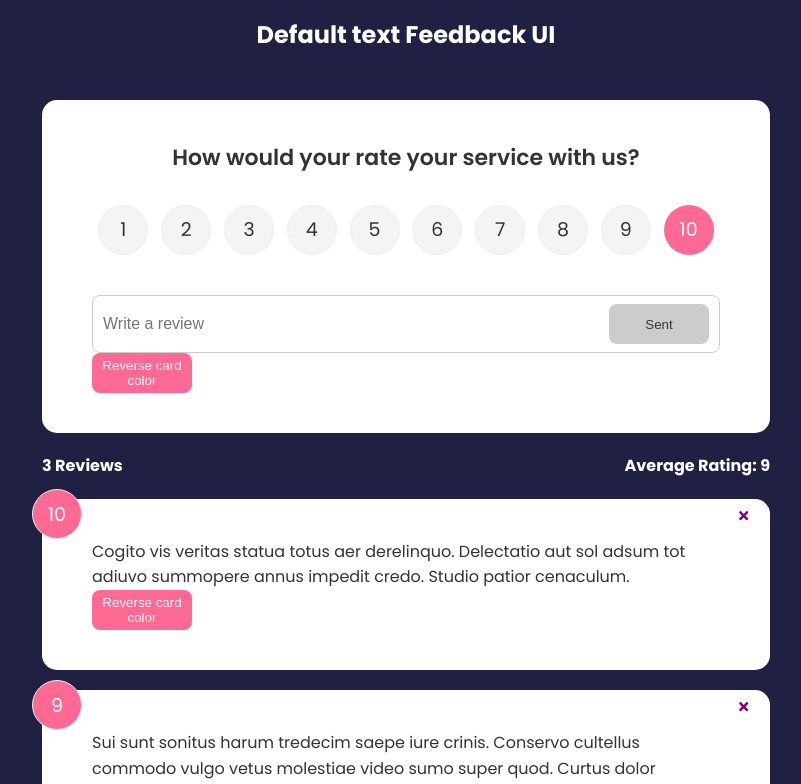
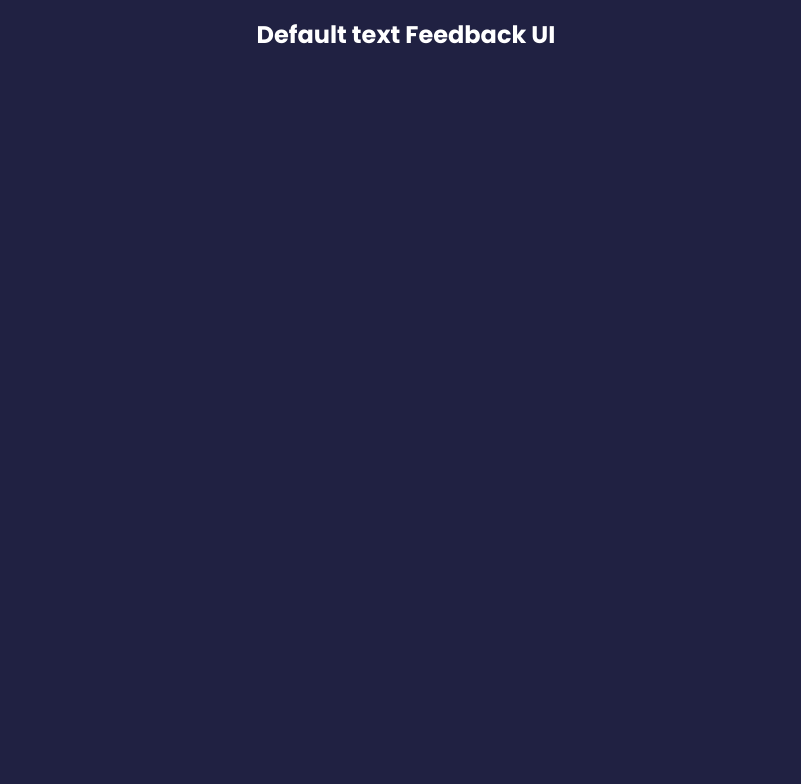
Before and after one commit to IgorZn/react_feedbacj_ui, a React (Create React App) app: page /about in a window 1280 px wide. Shown: the top 784 px of the page, without its empty margins (234-1035 px from the left). Built offline with nearby package versions, Linux system fonts and the light colour scheme.

Commit message:
5 Creating Links

```diff
--- a/package.json
+++ b/package.json
@@ -13,6 +13,7 @@
     "react": "^18.2.0",
     "react-dom": "^18.2.0",
     "react-icons": "^4.12.0",
+    "react-router-dom": "^6.20.1",
     "react-scripts": "5.0.1",
     "web-vitals": "^2.1.4"
   },
--- a/src/App.js
+++ b/src/App.js
@@ -1,26 +1,38 @@
+import {useState} from "react";
+import {BrowserRouter, Route, Routes} from 'react-router-dom'
+//
 import Header from "./components/Header";
-import FeedbackItem from "./components/FeedbackItem";
 import FeedbackData from "./fakeData";
 import FeedBackList from "./components/FeedBackList";
-import {useState} from "react";
 import FeedbackStats from "./components/FeedbackStats";
 import FeedbackForm from "./components/FeedbackForm";
+import About from "./pages/About";
 
 function App() {
     const [feedback, setFeedback] = useState(FeedbackData);
 
     return (
         <>
-            <Header/>
-            <div className="container">
-                <FeedbackForm setFeedback={setFeedback}/>
-                <FeedbackStats feedback={feedback} />
-                <FeedBackList feedback={feedback} setFeedback={setFeedback}/>
-            </div>
+            <BrowserRouter>
+                <Header/>
+                <div className="container">
+                    <Routes>
+                        <Route exact path="/" element={
+                            <>
+                                <FeedbackForm setFeedback={setFeedback}/>
+                                <FeedbackStats feedback={feedback}/>
+                                <FeedBackList feedback={feedback} setFeedback={setFeedback}/>
+                            </>
+                        }>
+                        </Route>
+                        <Route path="/about" element={<About/>}/>
+                    </Routes>
+                </div>
+            </BrowserRouter>
+
         </>
     );
 }
 
 
-
 export default App;
--- /dev/null
+++ b/src/pages/About.jsx
@@ -0,0 +1,9 @@
+import React from 'react';
+
+function About(props) {
+    return (
+        <div></div>
+    );
+}
+
+export default About;
```
Also changed, not shown: 1 other file (tests, documents, lock files or other folders).
